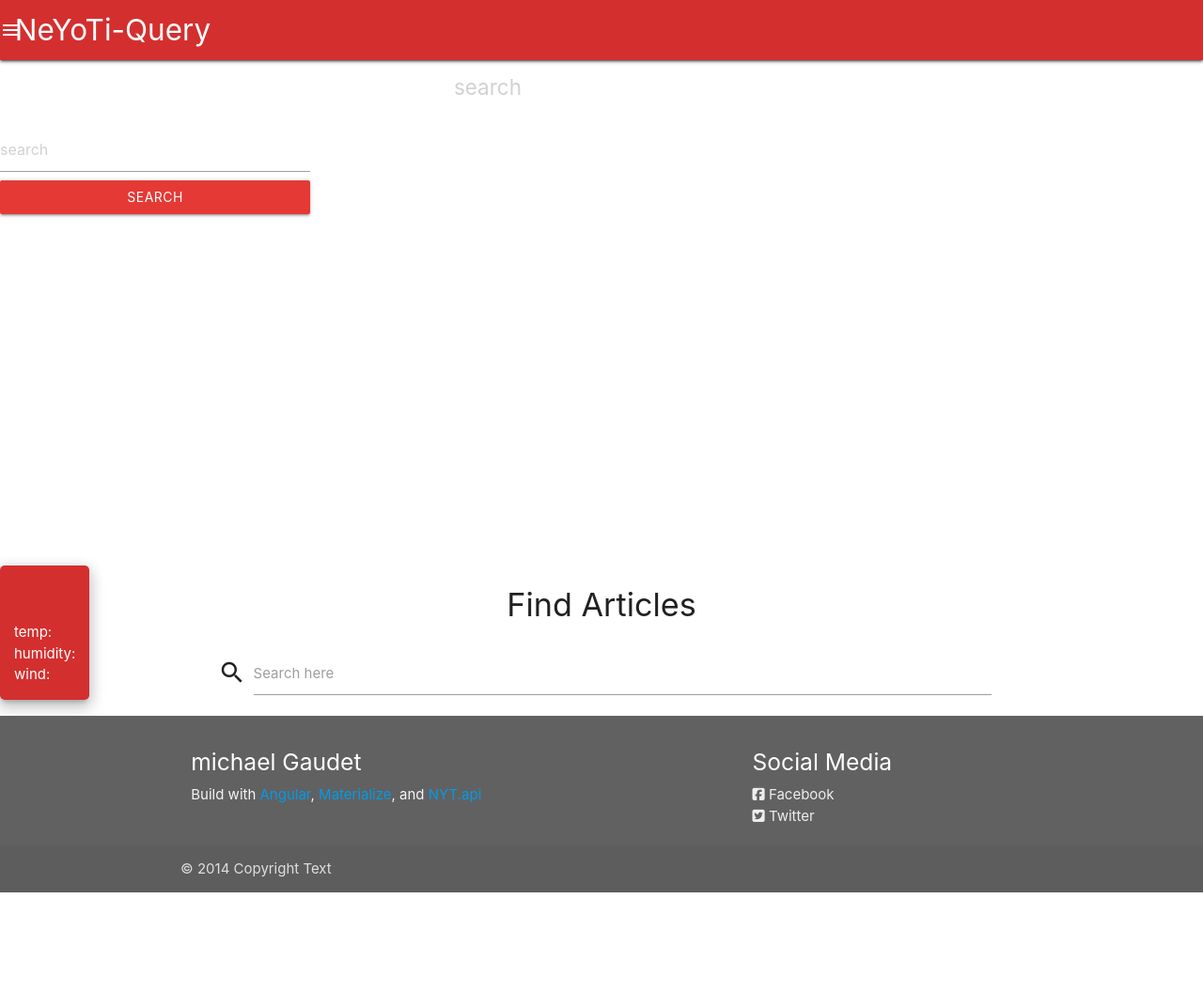
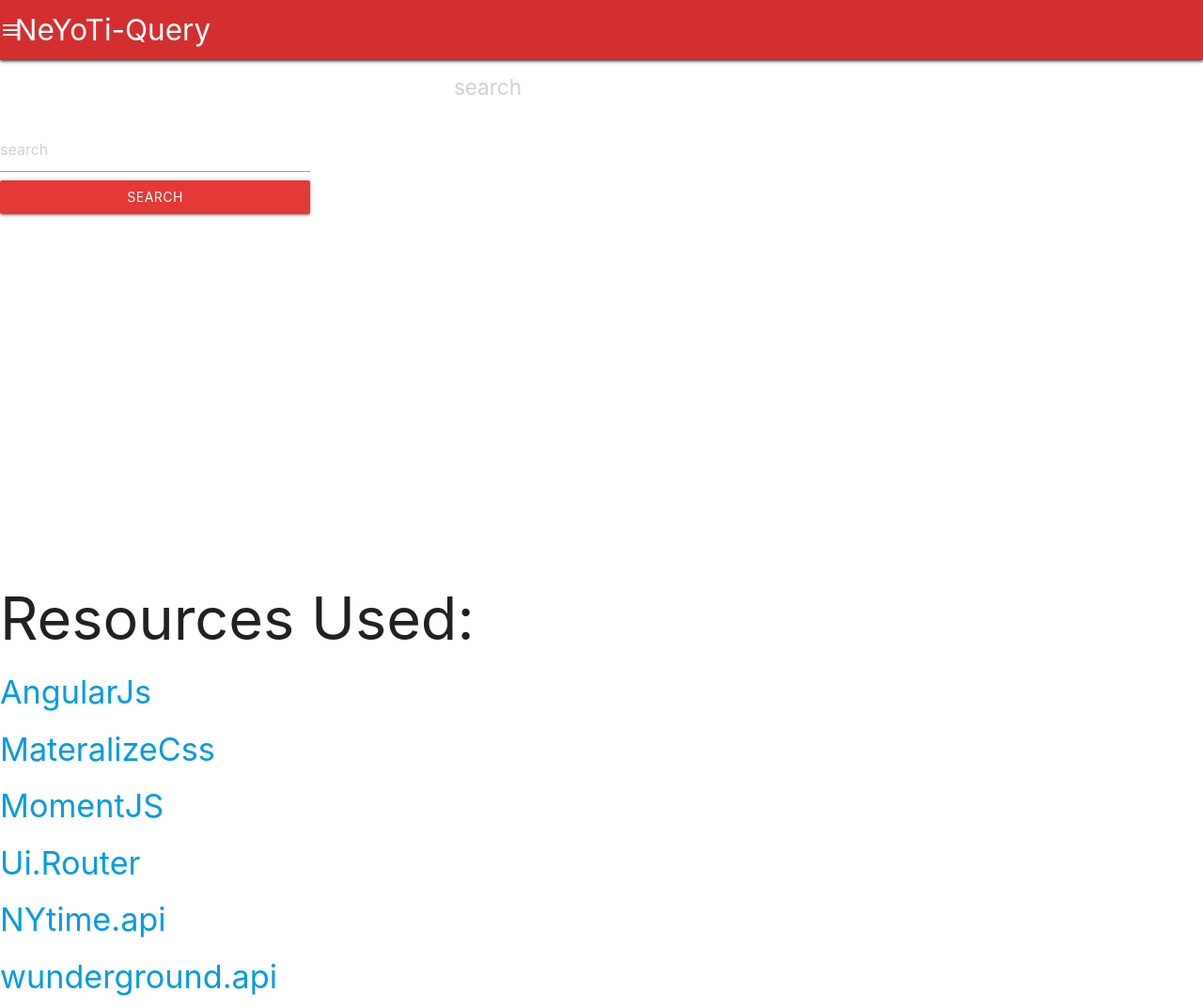
Before and after one commit to mrgaud/NYT-Article-Finder, a plain HTML site: page index.html at #!/res in a window 1280 px wide. Shown: the whole page at 94% size. Before the commit the page ends 950 px from the top, so only its background shows below. Drawn offline with nearby package versions, Linux system fonts and the light colour scheme; some packages are replaced by stand-ins of ours; no server answers.

Commit message:
added resource page

```diff
--- a/js/app.js
+++ b/js/app.js
@@ -12,6 +12,10 @@
         url:'/about',
         templateUrl:'views/aboutTmpl.html'
     })
+    .state('res',{
+        url:'/res',
+        templateUrl:'views/resources.html'
+    })
 
     $urlRouterProvider.otherwise('/')
 })
--- a/js/components/footerComponent/footerComponent.html
+++ b/js/components/footerComponent/footerComponent.html
@@ -17,7 +17,7 @@
     <div class="footer-copyright">
         <div class="container">
             © 2014 Copyright Text
-            <a class="grey-text text-lighten-4 right" href="#!"></a>
+            <a class="grey-text text-lighten-4 right" ui-sref="res">resources</a>
         </div>
     </div>
 </footer>
--- /dev/null
+++ b/views/resources.html
@@ -0,0 +1,8 @@
+<h1>Resources Used:</h1>
+
+<h4><a href="https://angularjs.org/" target="_blank">AngularJs</a></h4>
+<h4><a href="http://materializecss.com/" target="_blank">MateralizeCss</a></h4>
+<h4><a href="https://momentjs.com/" target="_blank">MomentJS</a></h4>
+<h4><a href="https://ui-router.github.io/" target="_blank">Ui.Router</a></h4>
+<h4><a href="https://developer.nytimes.com/" target="_blank">NYtime.api</a></h4>
+<h4><a href="https://www.wunderground.com/" target="_blank">wunderground.api</a></h4>
```
